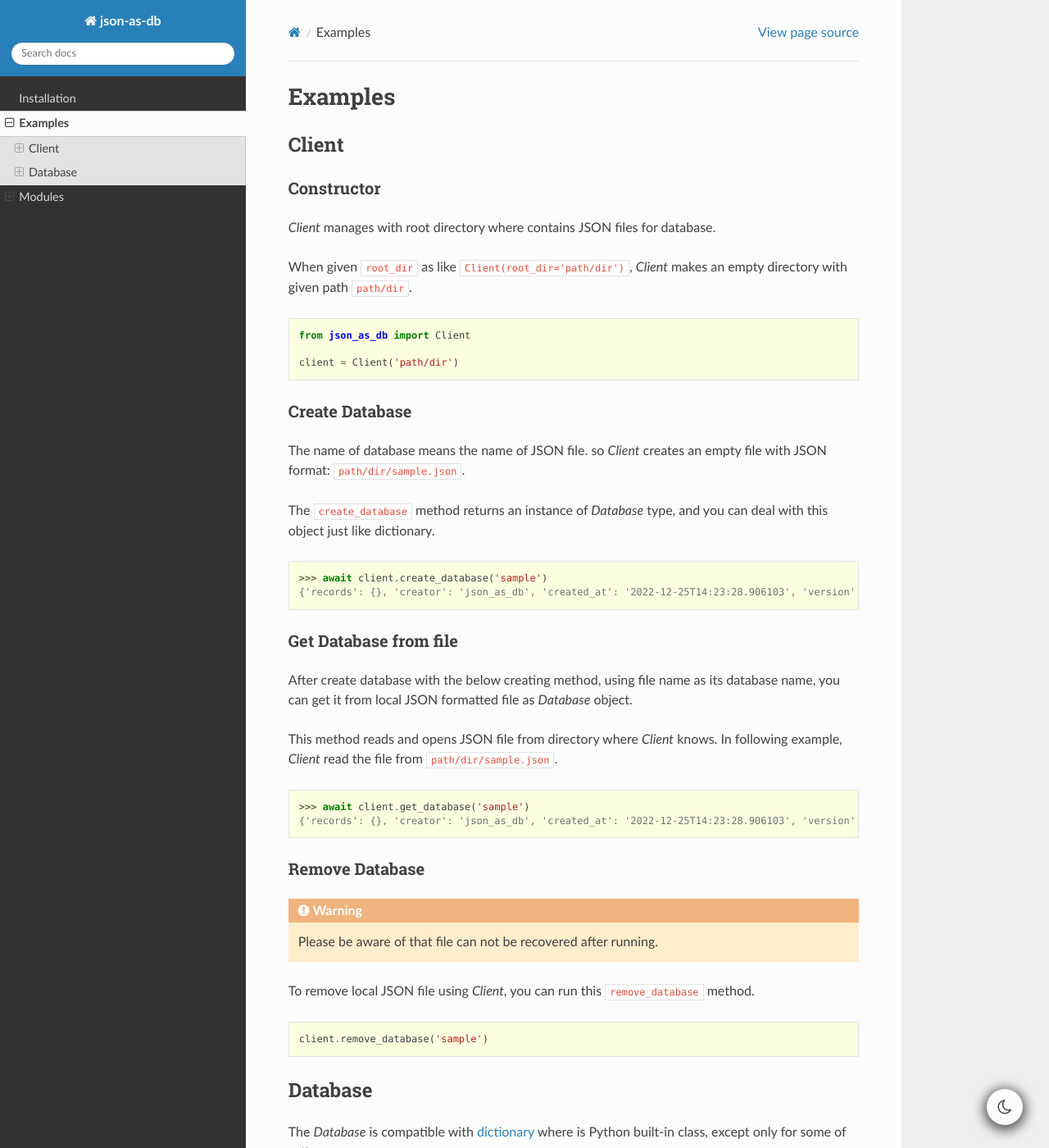
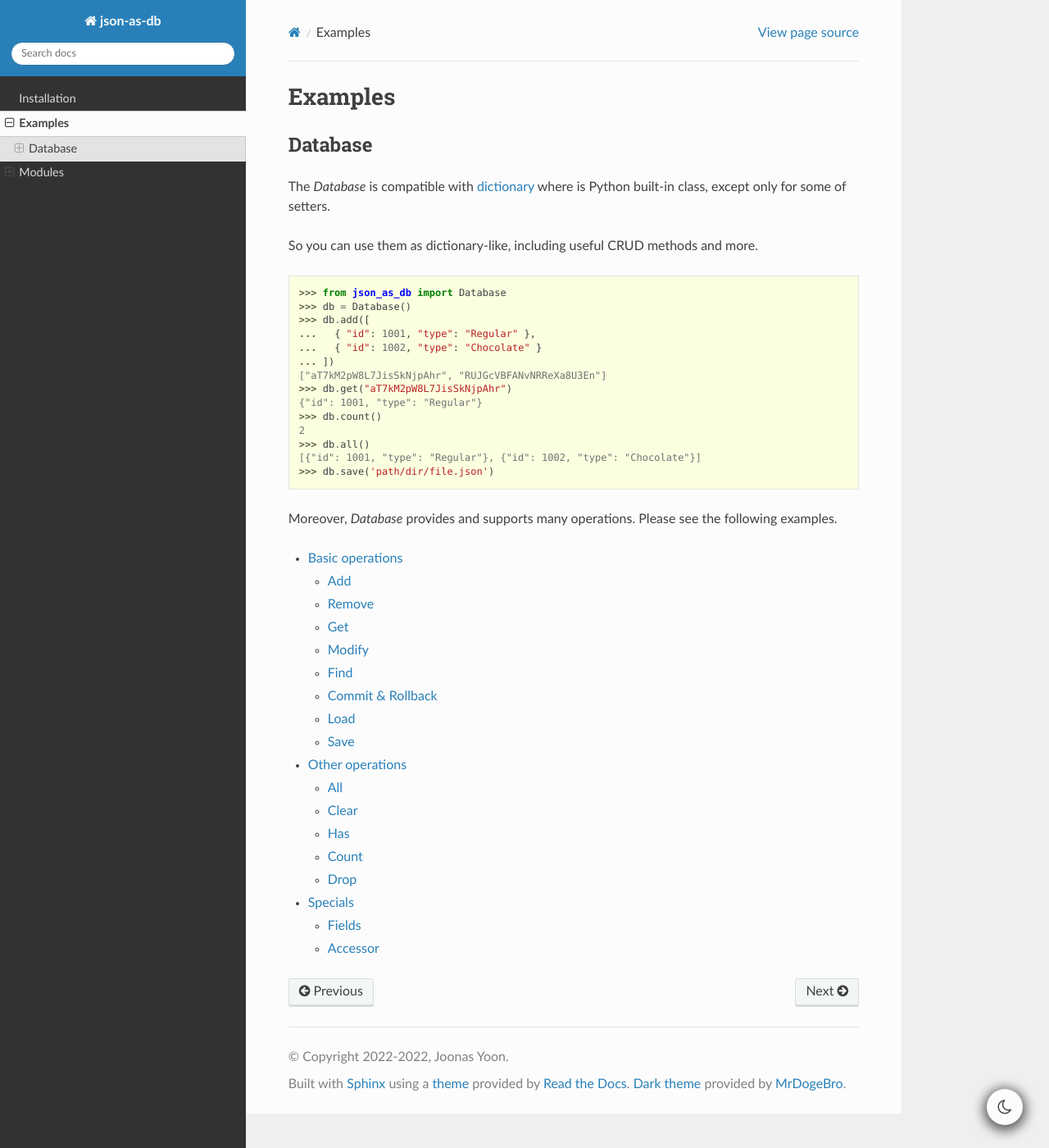
Before and after one commit to joonas-yoon/json-as-db, a Sphinx documentation site: the page built from docs/source/examples/index.rst, in a window 1280 px wide and 1400 px high. Shown: the whole window at 82% size. Built offline with Sphinx 7.4.7 and the Read the Docs theme 2.0.0, drawn with Linux system fonts in a browser that asks for light colours; some of the changed text lies outside the part shown.

```diff
--- a/docs/source/examples/index.rst
+++ b/docs/source/examples/index.rst
@@ -3,68 +3,6 @@ Examples
 
 .. toctree::
    :maxdepth: 2
-
-Client
-------
-
-Constructor
-^^^^^^^^^^^
-
-`Client` manages with root directory where contains JSON files for database.
-
-When given ``root_dir`` as like ``Client(root_dir='path/dir')``, `Client` makes
-an empty directory with given path ``path/dir``.
-
-.. code-block:: python
-
-    from json_as_db import Client
-
-    client = Client('path/dir')
-
-
-Create Database
-^^^^^^^^^^^^^^^
-
-The name of database means the name of JSON file. so `Client` creates an empty
-file with JSON format: ``path/dir/sample.json``.
-
-The ``create_database`` method returns an instance of `Database` type, and you
-can deal with this object just like dictionary.
-
-.. code-block:: python
-
-    >>> await client.create_database('sample')
-    {'records': {}, 'creator': 'json_as_db', 'created_at': '2022-12-25T14:23:28.906103', 'version': '1.0.0', 'updated_at': '2022-12-25T14:23:28.906103'}
-
-
-Get Database from file
-^^^^^^^^^^^^^^^^^^^^^^
-
-After create database with the below creating method, using file name as its
-database name, you can get it from local JSON formatted file as `Database`
-object.
-
-This method reads and opens JSON file from directory where `Client` knows. In
-following example, `Client` read the file from ``path/dir/sample.json``.
-
-.. code-block:: python
-
-    >>> await client.get_database('sample')
-    {'records': {}, 'creator': 'json_as_db', 'created_at': '2022-12-25T14:23:28.906103', 'version': '1.0.0', 'updated_at': '2022-12-25T14:23:28.906103'}
-
-
-Remove Database
-^^^^^^^^^^^^^^^
-
-.. warning::
-    Please be aware of that file can not be recovered after running.
-
-To remove local JSON file using `Client`, you can run this ``remove_database``
-method.
-
-.. code-block:: python
-
-    client.remove_database('sample')
 
 
 Database
@@ -75,7 +13,28 @@ except only for some of setters.
 
 .. _dictionary: https://docs.python.org/3/library/stdtypes.htmldict
 
-So you can use them as dictionary-like. please see the following examples.
+So you can use them as dictionary-like, including useful CRUD methods and more.
+
+.. code-block:: python
+
+    >>> from json_as_db import Database
+    >>> db = Database()
+    >>> db.add([
+    ...   { "id": 1001, "type": "Regular" },
+    ...   { "id": 1002, "type": "Chocolate" }
+    ... ])
+    ["aT7kM2pW8L7JisSkNjpAhr", "RUJGcVBFANvNRReXa8U3En"]
+    >>> db.get("aT7kM2pW8L7JisSkNjpAhr")
+    {"id": 1001, "type": "Regular"}
+    >>> db.count()
+    2
+    >>> db.all()
+    [{"id": 1001, "type": "Regular"}, {"id": 1002, "type": "Chocolate"}]
+    >>> db.save('path/dir/file.json')
+
+
+Moreover, `Database` provides and supports many operations.
+Please see the following examples.
 
 .. toctree::
    :maxdepth: 2
```
Also changed, not shown: docs/source/examples/database/basic.rst (+17 -4 lines), docs/source/modules/client.rst (deleted, +0 -7 lines), docs/source/modules/database.rst (deleted, +0 -7 lines), docs/source/modules/index.rst (+6 -4 lines).
